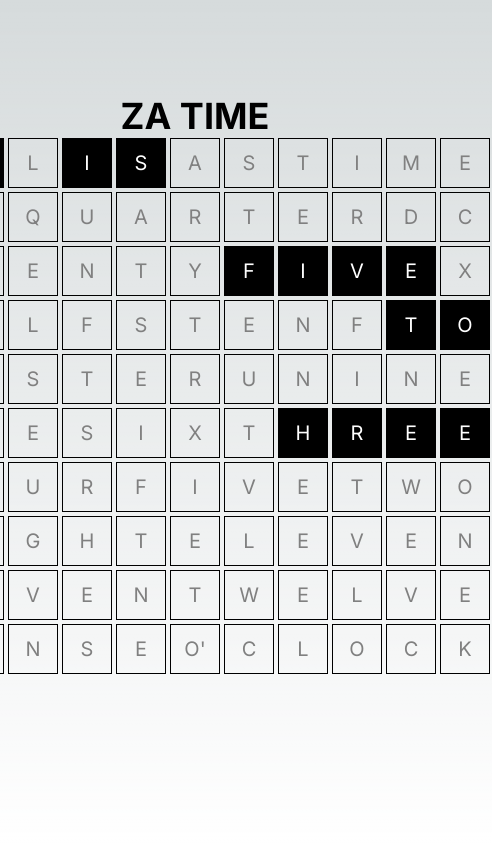
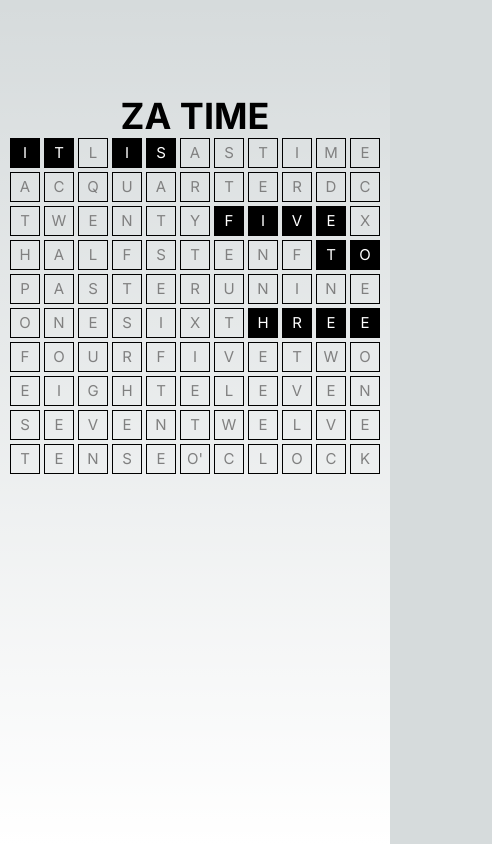
Before and after one commit to ZahirSaiyed/word-clock, a Next.js app: page / in a window 390 px wide. Shown: the whole page, 492 px wide, since content can reach past the window. Built offline with nearby package versions, Linux system fonts and the light colour scheme.

Commit message:
checking if mobile

```diff
--- a/src/components/WordClockGrid.tsx
+++ b/src/components/WordClockGrid.tsx
@@ -157,6 +157,8 @@ const WordClockGrid: React.FC = () => {
   return () => clearInterval(intervalId);
   }, []);
 
+  const isMobile = typeof window !== 'undefined' ? window.innerWidth <= 600 : false;
+
   return (
     <div>
         {/* Render the grid of letters */}
@@ -170,10 +172,10 @@ const WordClockGrid: React.FC = () => {
                 <div
                   key={`${rowIndex}-${columnIndex}`}
                   style={{
-                    width: '50px',
-                    height: '50px',
-                    lineHeight: '50px',
-                    fontSize: '20px',
+                    width: isMobile ? '30px' : '50px',
+                    height: isMobile ? '30px' : '50px',
+                    lineHeight: isMobile ? '30px' : '50px',
+                    fontSize: isMobile ? '15px' : '20px',
                     border: '1px solid black',
                     margin: '2px',
                     textAlign: 'center',
```
